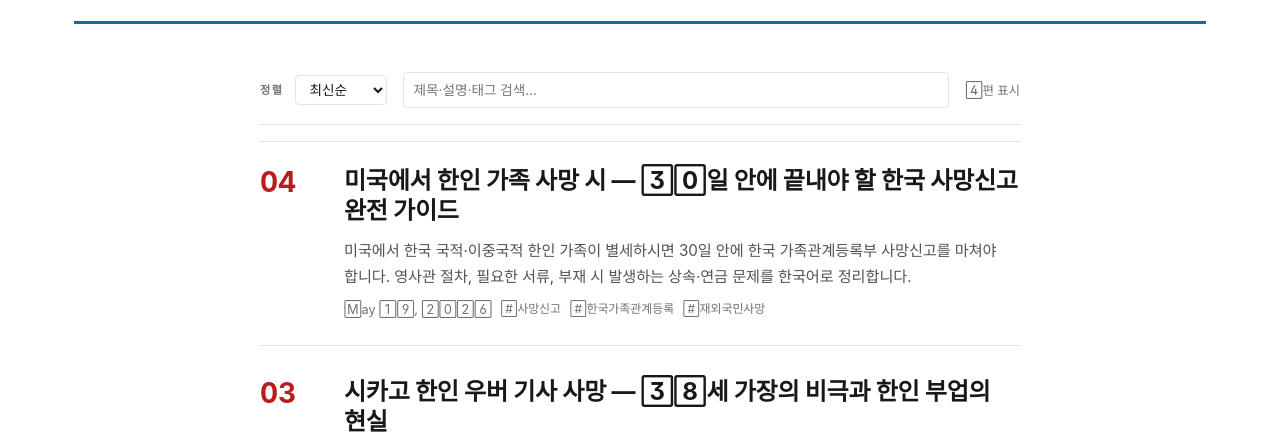
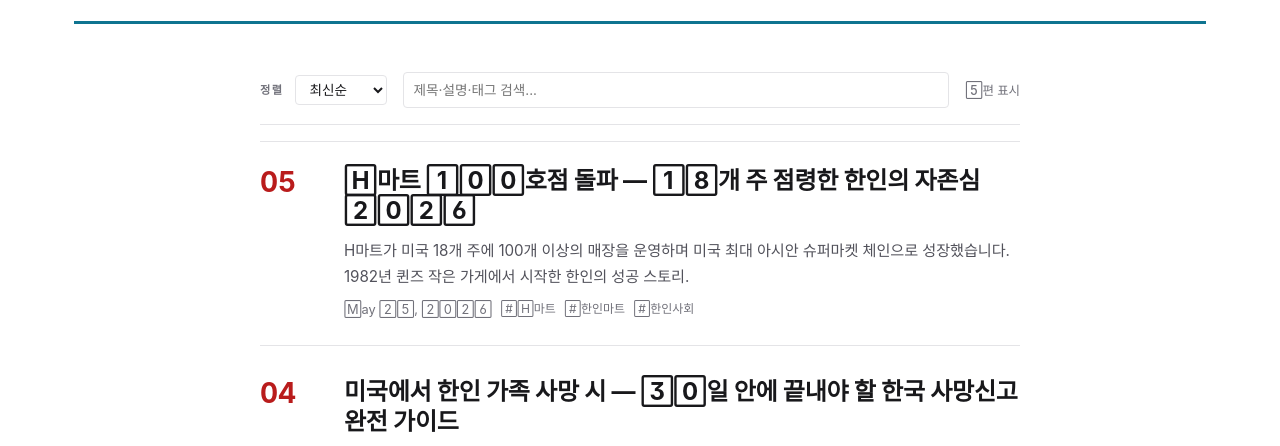
Before and after one commit to schul92/migukstory, an Astro site: page /category/community in a window 1280 px wide. Shown: the part 465-911 px from the top of the page. Built offline with nearby package versions, Linux system fonts and the light colour scheme; Astro itself is replaced by a stand-in of ours; a web font is replaced by a local one.

Commit message:
post: scheduled publish (2026-05-25)

```diff
--- a/queue/hmart-100-stores-2026.md
+++ b/src/content/blog/hmart-100-stores-2026.md
@@ -1,7 +1,7 @@
 ---
 title: 'H마트 100호점 돌파 — 18개 주 점령한 한인의 자존심 2026'
 description: 'H마트가 미국 18개 주에 100개 이상의 매장을 운영하며 미국 최대 아시안 슈퍼마켓 체인으로 성장했습니다. 1982년 퀸즈 작은 가게에서 시작한 한인의 성공 스토리.'
-pubDate: '2026-05-17'
+pubDate: '2026-05-25'
 tags: ['H마트', '한인마트', '한인사회', '체리힐', '한아름']
 category: 'community'
 ageGroup: 'all'
```
